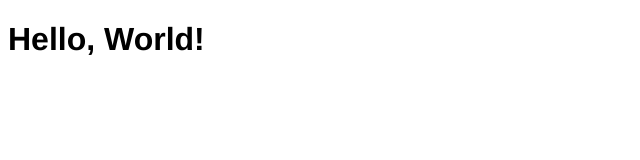
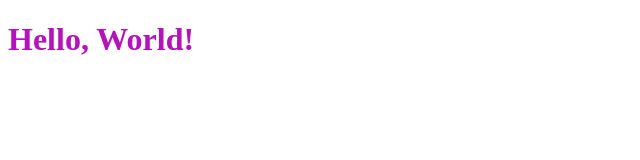
Before and after one commit to randal96/TC-349, a plain HTML site: page week1/hello.html in a window 1280 px wide. Shown: the whole page, without its empty margins (0-640 px from the left). Drawn offline with Linux system fonts and the light colour scheme.

Commit message:
Hello, World

```diff
--- a/week1/hello.html
+++ b/week1/hello.html
@@ -4,7 +4,7 @@
 	<meta http-equiv="Content-type" content="text/html; charset=utf-8">
 	<title>Hello, World!</title>
 <style type="text/css" media="screen">
-h1 {font-family: helvetica;}
+h1 {color: #B512BB;}
 </style>
 </head>
 <body>
```
